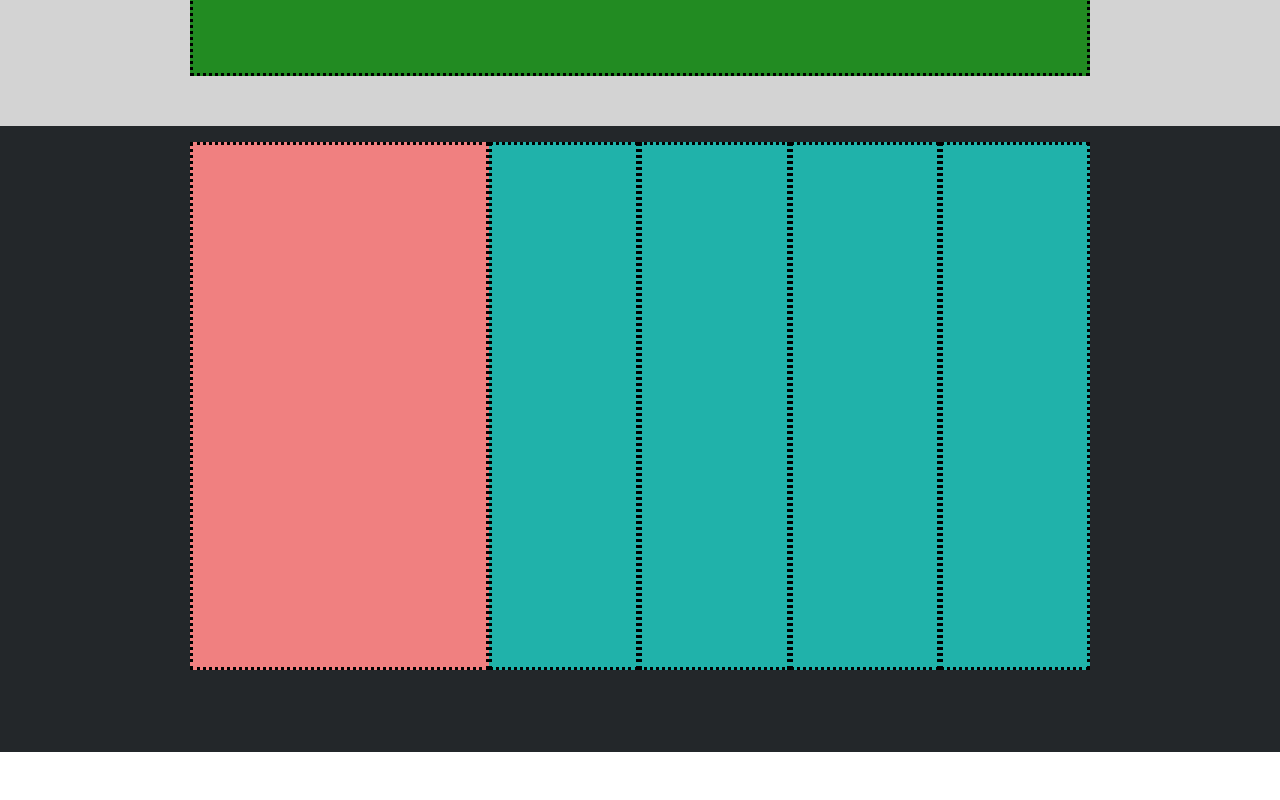
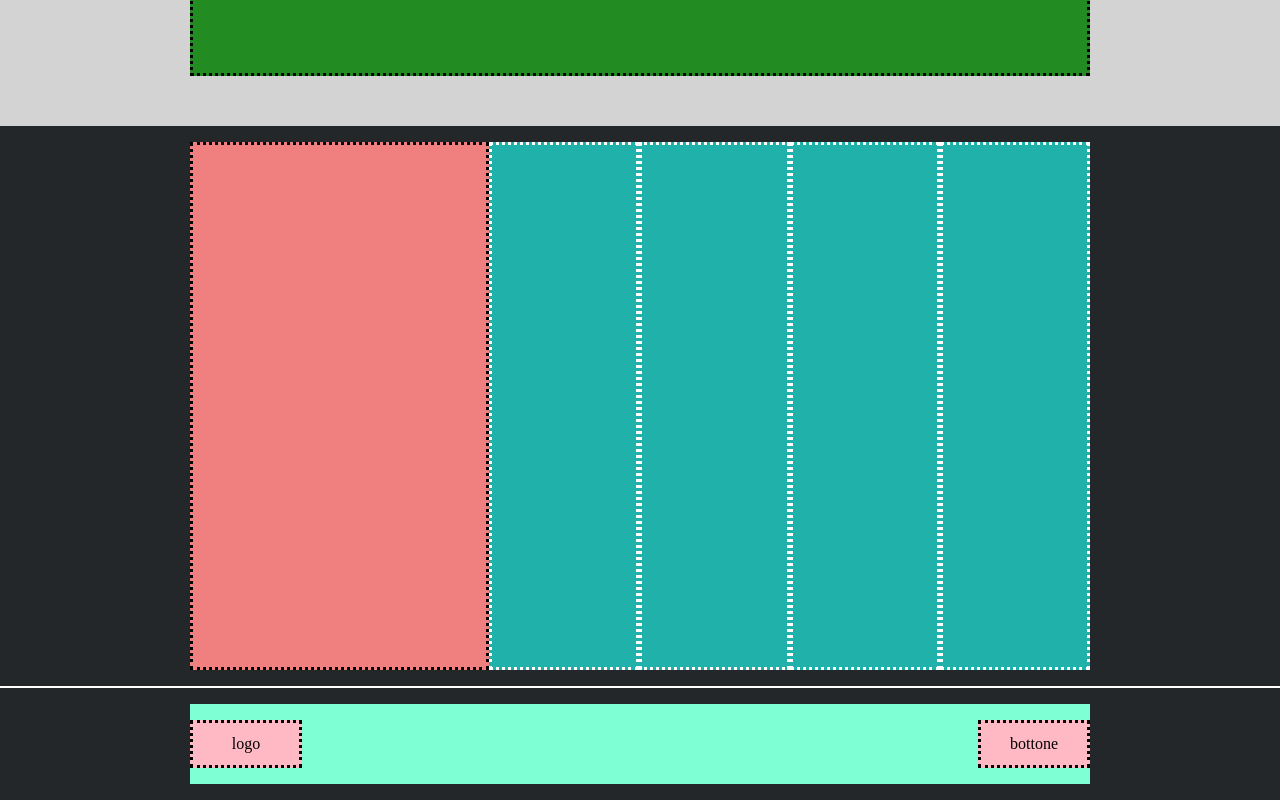
Before and after one commit to SaraDonzellini/htmlcss-struttura-discord, a plain HTML site: page index.html in a window 1280 px wide. Shown: the part 3030-3830 px from the top of the page. Before the commit the page ends 3782 px from the top, so only its background shows below. Drawn offline with Linux system fonts and the light colour scheme.

Commit message:
macrostructure completed

```diff
--- a/css/style.css
+++ b/css/style.css
@@ -124,12 +124,32 @@ div.speak{
 div.product{
   width:20%;
   background-color: #20b2aa;
-  border: 3px dotted black;
+  border: 3px dotted rgb(255, 255, 255);
 }
 
 footer.footerino{
-  height: 5rem;
+  height: 7rem;
   background-color: #23272a;
   padding-top: 1rem;
-  margin-top: 2px;
+  margin-top: 18px;
 }
+
+section.buttons-container{
+  background-color: #7fffd4;
+  height: 5rem;
+  width: 900px;
+  margin: auto;
+  justify-content: space-between;
+  padding-top: 1rem;
+}
+
+div.logobottom,
+div.loginbutton{
+  height: 3rem;
+  width: 7rem;
+  border: 3px dotted black;
+  text-align: center;
+  padding-top: 0.75rem;
+  background-color: #ffb9c4;
+
+}
--- a/index.html
+++ b/index.html
@@ -51,8 +51,8 @@
       </section>
       <footer class="footerino">
         <section class="buttons-container flex">
-          <div class="loginbutton"></div>
-
+          <div class="logobottom">logo</div>
+          <div class="loginbutton">bottone</div>
         </section>
       </footer>
     </footer>
```
